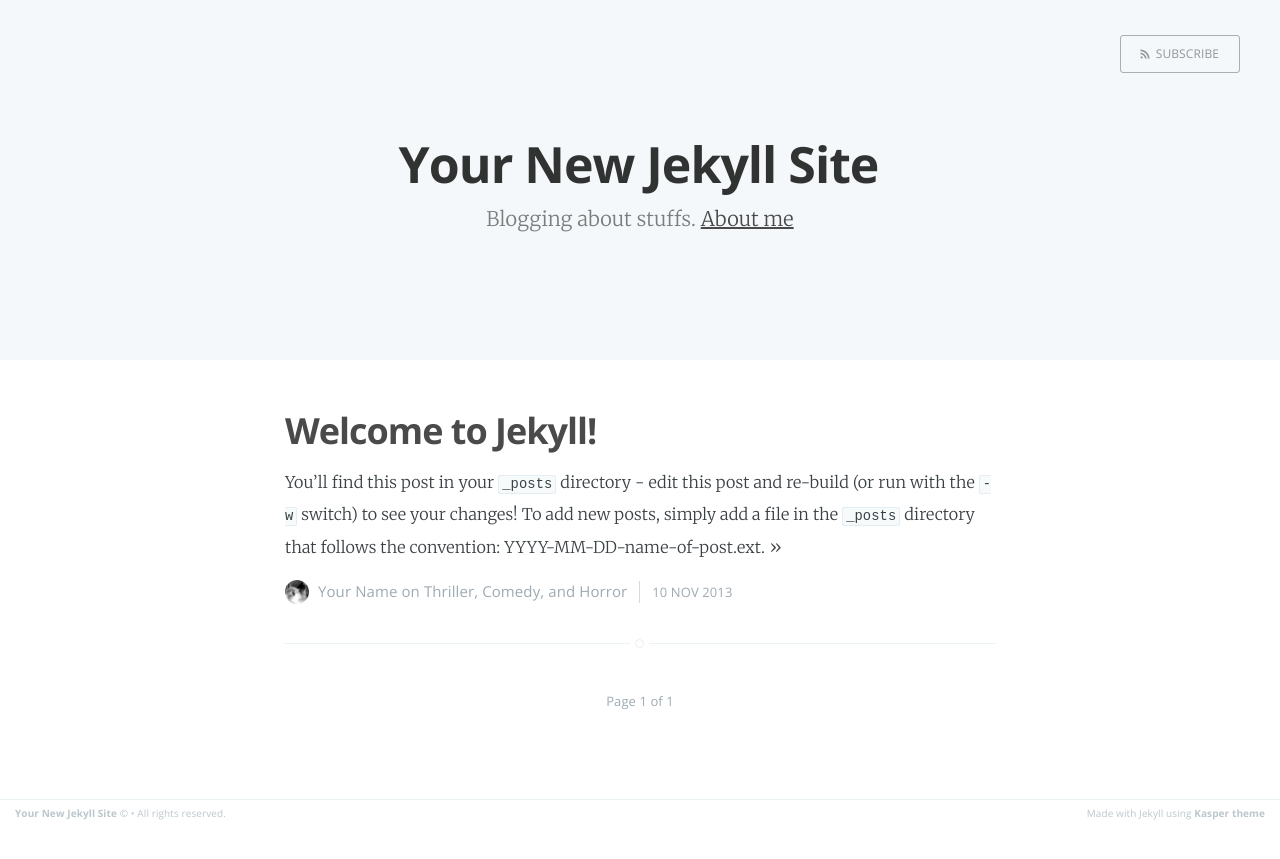
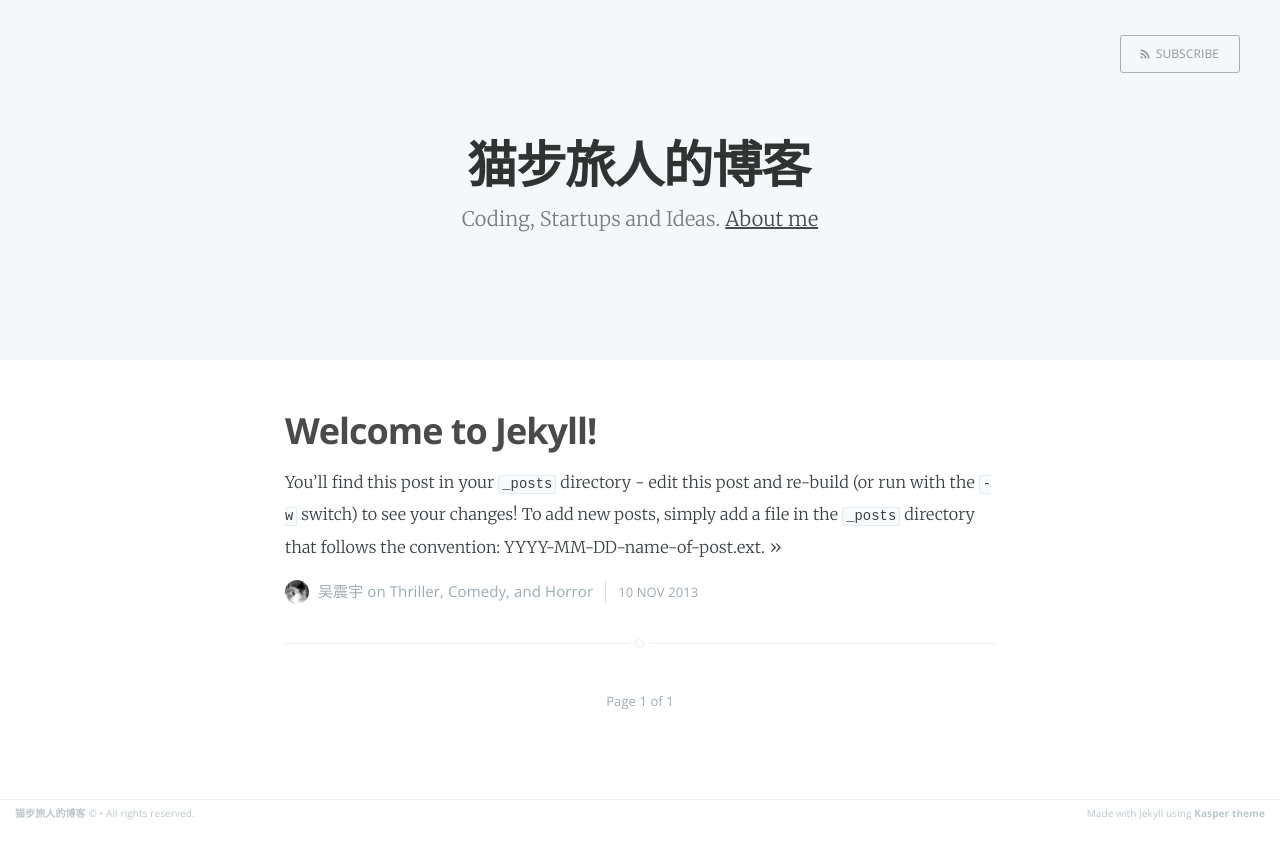
Before and after one commit to small-cat/small-cat.github.io, a Jekyll site: the page built from index.html, in a window 1280 px wide. Shown: the top 859 px of the page. Built offline with Jekyll 4.4.1, drawn with Linux system fonts in a browser that asks for light colours; the list of posts is cut into pages by our own code.

Commit message:
update config

```diff
--- a/_config.yml
+++ b/_config.yml
@@ -1,16 +1,16 @@
-name: Your New Jekyll Site
-description: Blogging about stuffs
-meta_description: "Your New Jekyll Site, Blogging about stuffs"
+name: 猫步旅人的博客
+description: Coding, Startups and Ideas
+meta_description: "关注技术，钻研技术，崇尚技术"
 
 markdown: kramdown
 highlighter: pygments
 logo: false
 paginate: 15
 baseurl: /
-domain_name: 'http://yourblog-domain.com'
+domain_name: 'http://www.wuzhenyu.com.cn'
 google_analytics: 'UA-XXXXXXXX-X'
 gems: [jekyll-paginate]
 
 # Details for the RSS feed generator
-url:            'blog url'
-author:         'Your Name'
+url:            'http://www.wuzhenyu.com.cn'
+author:         '吴震宇'
```
Also changed, not shown: README.md.
